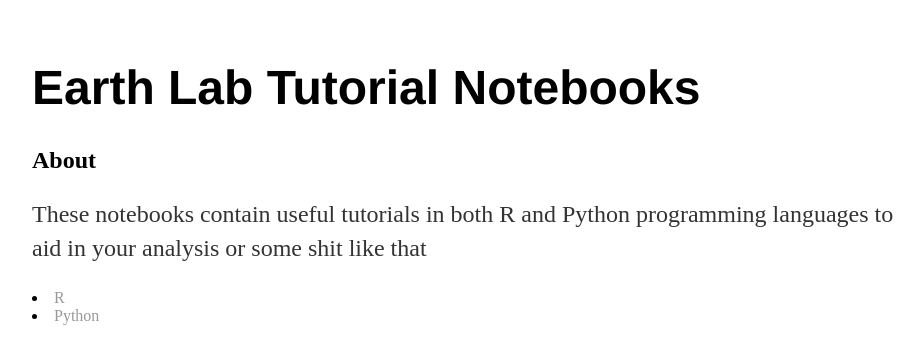
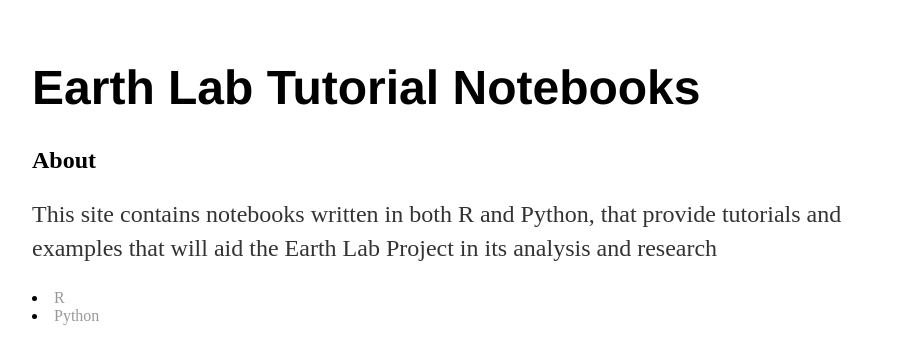
Before and after one commit to zschira/zschira.github.io, a Jekyll site: the page built from index.html, in a window 1280 px wide. Shown: the top 364 px of the page, without its empty margins (160-1084 px from the left). Built offline with Jekyll 4.4.1, drawn with Linux system fonts in a browser that asks for light colours.

Commit message:
Change about

```diff
--- a/index.html
+++ b/index.html
@@ -9,7 +9,8 @@ title: Earth Lab Tutorial Notebooks
 	<h1>Earth Lab Tutorial Notebooks</h1>
 	<h2>About</h2>
 	<p>
-		These notebooks contain useful tutorials in both R and Python programming languages to aid in your analysis or some shit like that
+		This site contains notebooks written in both R and Python, that provide tutorials and examples that will aid the Earth Lab
+		Project in its analysis and research
 	</p>
 	<li>
 		<a href="R.html">{{"R"}}</a>
```
